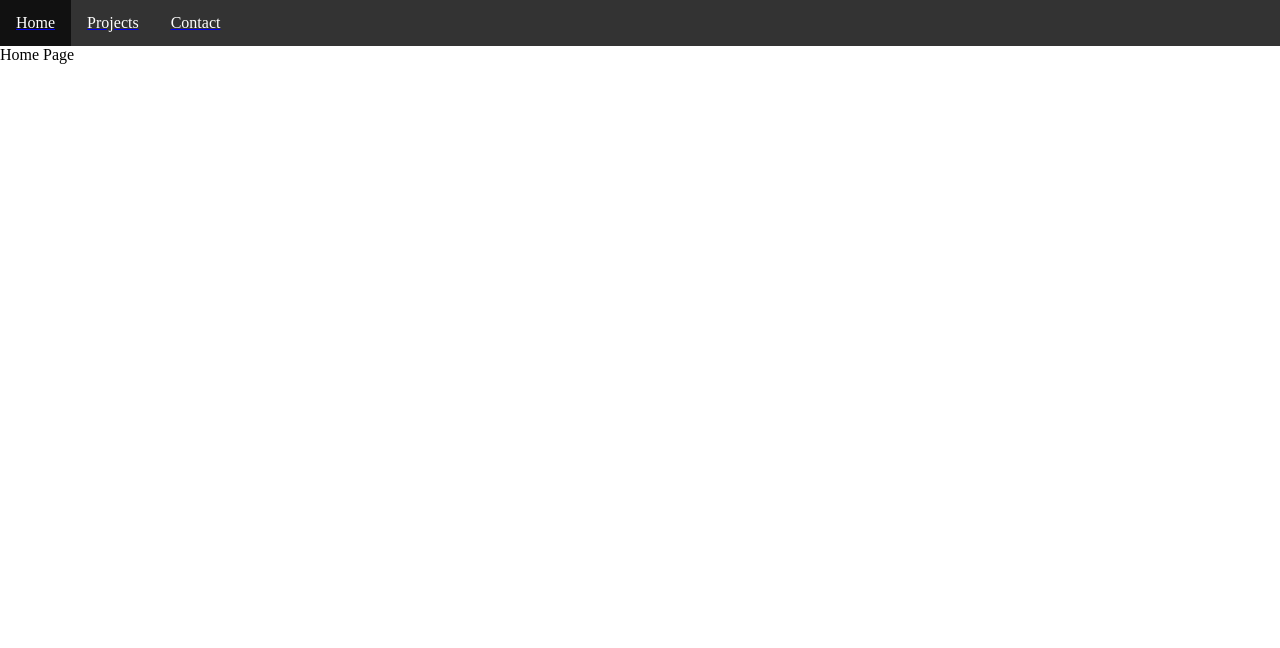
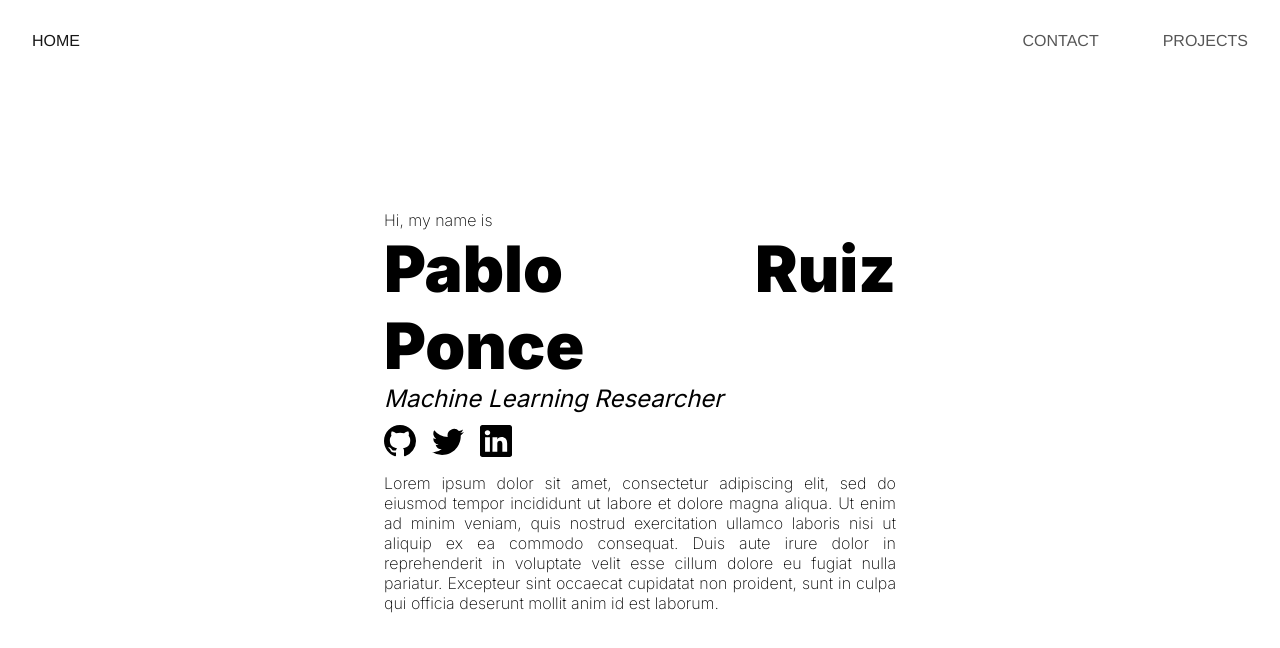
Before and after one commit to pabloruizp/pabloruizponce.com, a Vue app: page / in a window 1280 px wide. Shown: the top 648 px of the page. Built offline with nearby package versions, Linux system fonts and the light colour scheme.

Commit message:
Home Page

```diff
--- a/index.html
+++ b/index.html
@@ -4,6 +4,9 @@
     <meta charset="UTF-8" />
     <link rel="icon" href="/favicon.ico" />
     <meta name="viewport" content="width=device-width, initial-scale=1.0" />
+    <link rel="preconnect" href="https://fonts.googleapis.com">
+    <link rel="preconnect" href="https://fonts.gstatic.com" crossorigin>
+    <link href="https://fonts.googleapis.com/css2?family=Inter:wght@100;200;300;400;500;600;700;800;900&display=swap" rel="stylesheet">
     <title>Portfolio</title>
   </head>
   <body>
--- a/src/App.vue
+++ b/src/App.vue
@@ -1,8 +1,8 @@
 <template>
   <nav>
-    <router-link to="/"><span>Home</span></router-link>
-    <router-link to="/projects"><span>Projects</span></router-link>
-    <router-link to="/contact"><span>Contact</span></router-link>
+    <router-link to="/" class="home_navbar"><span>HOME</span></router-link>
+    <router-link to="/projects"><span>PROJECTS</span></router-link>
+    <router-link to="/contact"><span>CONTACT</span></router-link>
   </nav>
   <router-view/>
 </template>
@@ -11,29 +11,36 @@
 * {
   margin: 0;
 }
+
+.home_navbar {
+  float: left;
+}
+
 nav {
   list-style-type: none;
+  font-family: Helvetica, sans-serif;
   margin: 0;
   padding: 0;
   overflow: hidden;
-  background-color: #333;
 }
 
 a {
-  float: left;
+  float: right;
+  text-decoration: none;
 }
 
 a > span{
   display: block;
-  color: white;
+  color: rgb(86, 86, 86);
   text-align: center;
-  padding: 14px 16px;
+  padding: 2em;
+  font-weight: 400;
   text-decoration: none;
 }
 
 /* Change the link color to #111 (black) on hover */
-a:hover {
-  background-color: #111;
+a:hover > span {
+  color: rgb(22, 22, 22);
 }
 
 </style>
--- a/src/router/index.js
+++ b/src/router/index.js
@@ -25,5 +25,6 @@ const router = createRouter({
   history: createWebHistory(),
   routes
 })
+router.replace({ path: '*', redirect: '/' })
 
 export default router
--- a/src/views/ContactView.vue
+++ b/src/views/ContactView.vue
@@ -3,3 +3,9 @@
     Contact Me
   </div>
 </template>
+
+<style>
+#about {
+  color: red;
+}
+</style>
--- a/src/views/HomeView.vue
+++ b/src/views/HomeView.vue
@@ -1,5 +1,46 @@
+<script>
+import SocialMediaBar from "./SocialMediaBar.vue";
+
+export default {
+  components: {
+    SocialMediaBar
+  }
+}
+</script>
+
 <template>
-  <div class="home">
-    Home Page
+  <div class='home-text'>
+    <p>Hi, my name is</p>
+    <h1>Pablo Ruiz Ponce</h1>
+    <h2>Machine Learning Researcher</h2>
+    <SocialMediaBar></SocialMediaBar>
+    <p>Lorem ipsum dolor sit amet, consectetur adipiscing elit, sed do eiusmod tempor incididunt ut labore et dolore magna aliqua. Ut enim ad minim veniam, quis nostrud exercitation ullamco laboris nisi ut aliquip ex ea commodo consequat. Duis aute irure dolor in reprehenderit in voluptate velit esse cillum dolore eu fugiat nulla pariatur. Excepteur sint occaecat cupidatat non proident, sunt in culpa qui officia deserunt mollit anim id est laborum.</p>
   </div>
 </template>
+
+<style>
+.home-text {
+  display: flex;
+  flex-direction: column;
+  justify-content: center;
+  font-family: 'Inter';
+  text-align:justify;
+  margin: 10vw 30vw;
+}
+
+h1 {
+  font-weight: 900;
+  font-size: 4em;
+}
+
+h2{
+  font-weight: 400;
+  font-style: italic;
+  margin-bottom: 0.5em;
+}
+
+p {
+  font-weight: 200;
+}
+
+</style>
--- /dev/null
+++ b/src/views/SocialMediaBar.vue
@@ -0,0 +1,45 @@
+<template>
+<div class="social-media-bar">
+    <a href="https://github.com/pabloruizp">
+      <svg xmlns="http://www.w3.org/2000/svg" fill="currentColor" class="bi bi-github" viewBox="0 0 16 16">
+      <path d="M8 0C3.58 0 0 3.58 0 8c0 3.54 2.29 6.53 5.47 7.59.4.07.55-.17.55-.38 0-.19-.01-.82-.01-1.49-2.01.37-2.53-.49-2.69-.94-.09-.23-.48-.94-.82-1.13-.28-.15-.68-.52-.01-.53.63-.01 1.08.58 1.23.82.72 1.21 1.87.87 2.33.66.07-.52.28-.87.51-1.07-1.78-.2-3.64-.89-3.64-3.95 0-.87.31-1.59.82-2.15-.08-.2-.36-1.02.08-2.12 0 0 .67-.21 2.2.82.64-.18 1.32-.27 2-.27.68 0 1.36.09 2 .27 1.53-1.04 2.2-.82 2.2-.82.44 1.1.16 1.92.08 2.12.51.56.82 1.27.82 2.15 0 3.07-1.87 3.75-3.65 3.95.29.25.54.73.54 1.48 0 1.07-.01 1.93-.01 2.2 0 .21.15.46.55.38A8.012 8.012 0 0 0 16 8c0-4.42-3.58-8-8-8z"/>
+      </svg>
+    </a>
+    <a href="https://twitter.com/PabloRuizPonce">
+      <svg xmlns="http://www.w3.org/2000/svg" fill="currentColor" class="bi bi-twitter" viewBox="0 0 16 16">
+      <path d="M5.026 15c6.038 0 9.341-5.003 9.341-9.334 0-.14 0-.282-.006-.422A6.685 6.685 0 0 0 16 3.542a6.658 6.658 0 0 1-1.889.518 3.301 3.301 0 0 0 1.447-1.817 6.533 6.533 0 0 1-2.087.793A3.286 3.286 0 0 0 7.875 6.03a9.325 9.325 0 0 1-6.767-3.429 3.289 3.289 0 0 0 1.018 4.382A3.323 3.323 0 0 1 .64 6.575v.045a3.288 3.288 0 0 0 2.632 3.218 3.203 3.203 0 0 1-.865.115 3.23 3.23 0 0 1-.614-.057 3.283 3.283 0 0 0 3.067 2.277A6.588 6.588 0 0 1 .78 13.58a6.32 6.32 0 0 1-.78-.045A9.344 9.344 0 0 0 5.026 15z"/>
+      </svg>
+    </a>
+    <a href="https://www.linkedin.com/in/pabloruizponce/">
+      <svg xmlns="http://www.w3.org/2000/svg" fill="currentColor" class="bi bi-linkedin" viewBox="0 0 16 16">
+      <path d="M0 1.146C0 .513.526 0 1.175 0h13.65C15.474 0 16 .513 16 1.146v13.708c0 .633-.526 1.146-1.175 1.146H1.175C.526 16 0 15.487 0 14.854V1.146zm4.943 12.248V6.169H2.542v7.225h2.401zm-1.2-8.212c.837 0 1.358-.554 1.358-1.248-.015-.709-.52-1.248-1.342-1.248-.822 0-1.359.54-1.359 1.248 0 .694.521 1.248 1.327 1.248h.016zm4.908 8.212V9.359c0-.216.016-.432.08-.586.173-.431.568-.878 1.232-.878.869 0 1.216.662 1.216 1.634v3.865h2.401V9.25c0-2.22-1.184-3.252-2.764-3.252-1.274 0-1.845.7-2.165 1.193v.025h-.016a5.54 5.54 0 0 1 .016-.025V6.169h-2.4c.03.678 0 7.225 0 7.225h2.4z"/>
+      </svg>
+    </a>
+</div>
+</template>
+
+<style>
+
+.social-media-bar > a {
+  width: 2em;
+  height: 2em;
+  text-decoration: none;
+  color: black;
+}
+
+.social-media-bar{
+  display: flex;
+  flex-direction: row;
+  justify-content: left;
+  margin-bottom: 1em;
+}
+
+.social-media-bar > * {
+  margin-right: 1em;
+}
+
+.social-media-bar > svg {
+  width: 2em;
+}
+
+</style>
--- a/vite.config.js
+++ b/vite.config.js
@@ -5,8 +5,10 @@ import vue from '@vitejs/plugin-vue'
 
 // https://vitejs.dev/config/
 export default defineConfig({
-  plugins: [vue()],
-  resolve: {
+    plugins: [
+      vue()
+    ],
+    resolve: {
     alias: {
       '@': fileURLToPath(new URL('./src', import.meta.url))
     }
```
